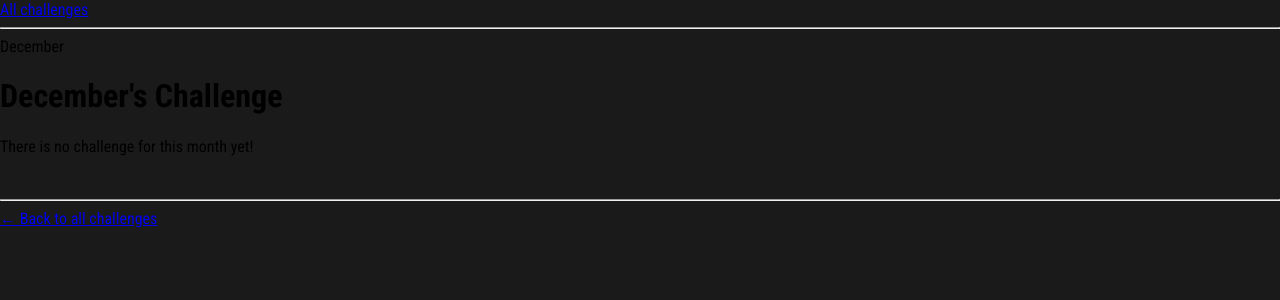
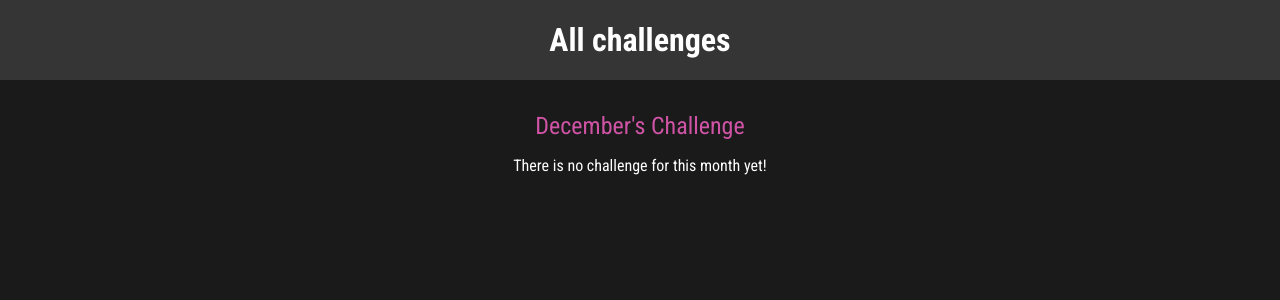
Before and after one commit to ingemedical16/Django, a Django app: page /challenges/december in a window 1280 px wide. Shown: the top 300 px of the page. Run offline with Django 5.2, Linux system fonts and the light colour scheme.

Commit message:
Adding CSS Styling

```diff
--- /dev/null
+++ b/004_Templates_Static_Files/monthley_challenges/challenges/static/challenges/challenge.css
@@ -0,0 +1,22 @@
+h1,
+h2 {
+  text-align: center;
+  color: white;
+}
+
+h1 {
+  font-size: 1.5rem;
+  margin: 2rem 0 1rem 0;
+  font-weight: normal;
+  color: #cf54a6;
+}
+
+h2 {
+  font-size: 3rem;
+  font-weight: bold;
+}
+
+.fallback {
+  text-align: center;
+  color: white;
+}
--- /dev/null
+++ b/004_Templates_Static_Files/monthley_challenges/challenges/static/includes/header.css
@@ -0,0 +1,25 @@
+header {
+    width: 100%;
+    height: 5rem;
+    background-color: #353535;
+  }
+
+  header nav {
+    width: 100%;
+    height: 100%;
+    display: flex;
+    justify-content: center;
+    align-items: center;
+  }
+
+  header nav a {
+    color: white;
+    font-size: 2rem;
+    font-weight: bold;
+    text-decoration: none;
+  }
+
+  header nav a:hover,
+  header nav a:active {
+    color: #cf54a6;
+  }
--- a/004_Templates_Static_Files/monthley_challenges/challenges/templates/challenges/challenge.html
+++ b/004_Templates_Static_Files/monthley_challenges/challenges/templates/challenges/challenge.html
@@ -1,8 +1,14 @@
 {% extends 'base.html' %}
+{% load static %}
 
 {% block page_title %}
 
 {{month|title}} Challenge
+
+{% endblock %}
+
+{% block css_files %}
+<link rel="stylesheet" href="{% static 'challenges/challenge.css' %}">
 
 {% endblock %}
 
@@ -12,9 +18,7 @@
 {% if text is not None%}
 <h2>{{text}}</h2>
 {% else %}
-<p> There is no challenge for this month yet! </p>
+<p class="fallback"> There is no challenge for this month yet! </p>
 {% endif %}
-<br>
-<hr>
-<a href="{{back_link}}">← Back to all challenges</a>
+
 {% endblock %}
--- a/004_Templates_Static_Files/monthley_challenges/challenges/templates/challenges/includes/header.html
+++ b/004_Templates_Static_Files/monthley_challenges/challenges/templates/challenges/includes/header.html
@@ -1,8 +1,11 @@
+{% load static %}
+{% block css_files %}
+<link rel="stylesheet" href="{% static 'includes/header.css' %}">
+
+{% endblock %}
 <header>
     <nav>
         <a href="{% url 'index' %}">All challenges</a>
 
     </nav>
 </header>
-<hr>
-{{ active_page}}
```
